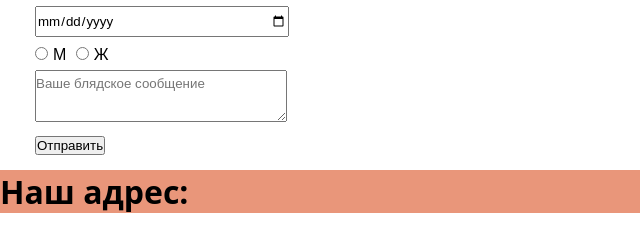
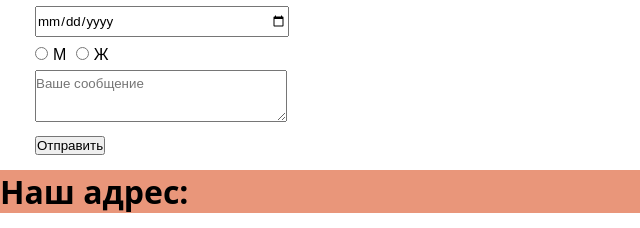
Before and after one commit to kirikrush/shopie, a plain HTML site: page contacts.html in a window 1280 px wide. Shown: the part 409-637 px from the top of the page, 0-640 px from the left. Drawn offline with Linux system fonts and the light colour scheme.

Commit message:
Update contacts.html

```diff
--- a/contacts.html
+++ b/contacts.html
@@ -29,7 +29,7 @@
                 <input type="date" required="required" placeholder="Введите дату рождения"><br>
                 <input type="radio" required="required" name="gender" vlaue="male">М
                 <input type="radio" required="required" name="gender" vlaue="female">Ж<br>
-                <textarea placeholder="Ваше блядское сообщение"></textarea><br>
+                <textarea placeholder="Ваше сообщение"></textarea><br>
                 <input type="submit" value="Отправить">
             </form>
         </div>
```
